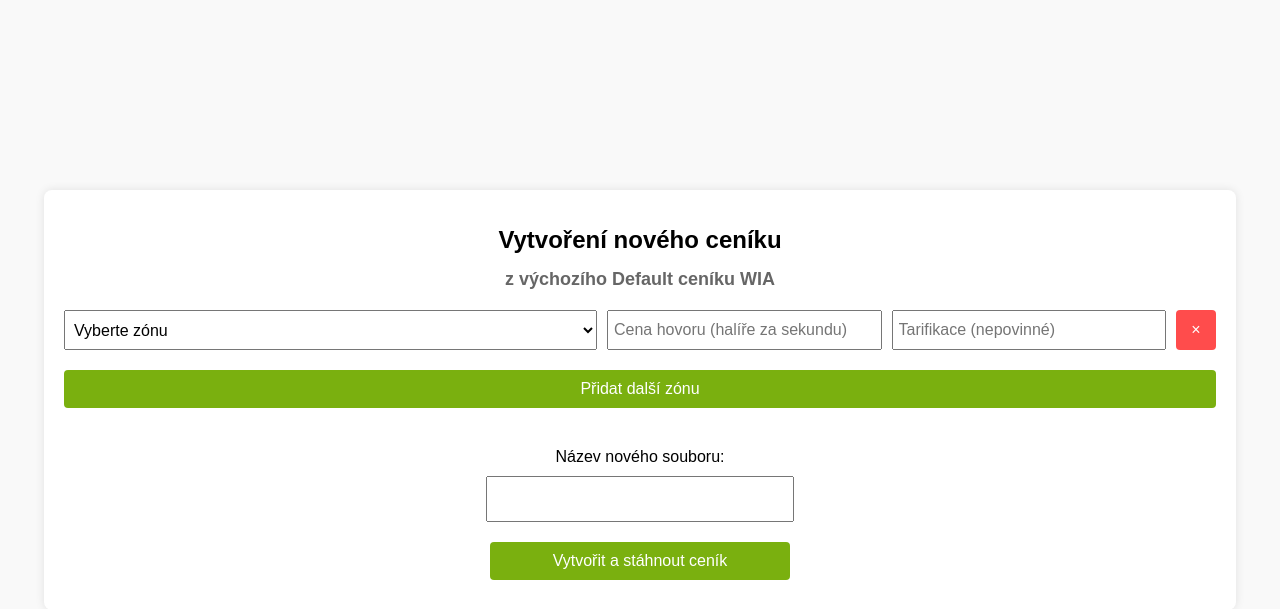
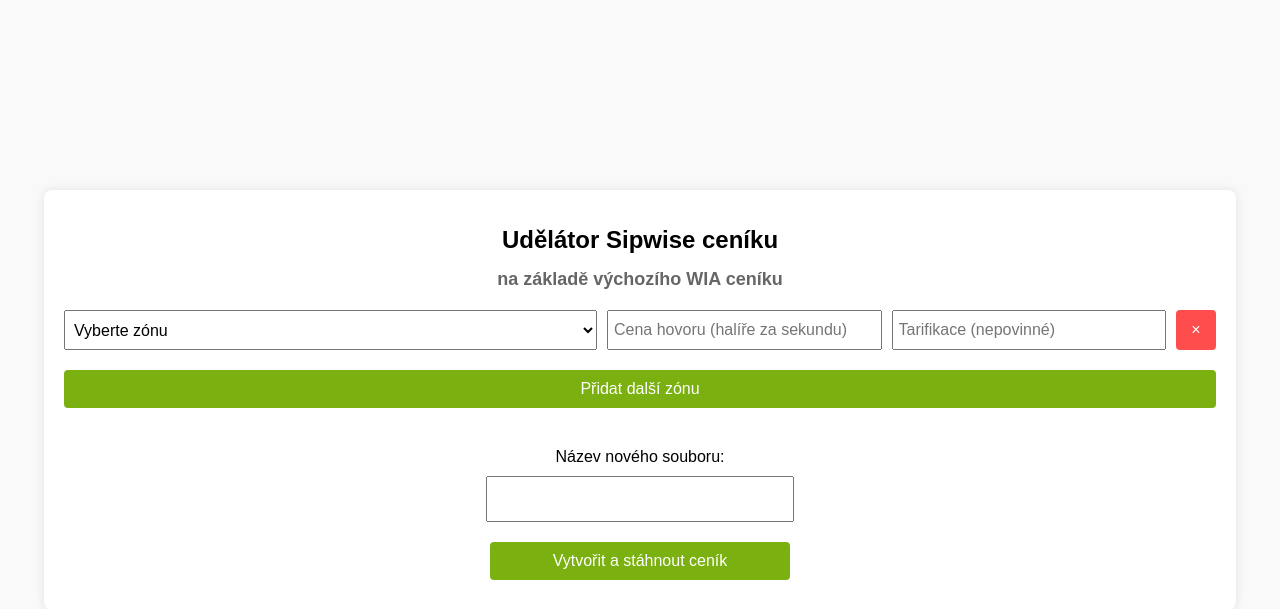
Before and after one commit to zdendael/sws_ceniky, a Flask app: page / in a window 1280 px wide. Shown: the top 609 px of the page. Run offline with Flask 3, Linux system fonts and the light colour scheme.

Commit message:
Update index.html

```diff
--- a/templates/index.html
+++ b/templates/index.html
@@ -1,7 +1,7 @@
 <!doctype html>
 <html>
 <head>
-    <title>Vytvoření nového ceníku</title>
+    <title>Udělátor Sipwise ceníku</title>
     <link rel="stylesheet" href="{{ url_for('static', filename='style.css') }}">
     <style>
         body {
@@ -111,8 +111,8 @@
 </head>
 <body>
     <div class="container">
-        <h1>Vytvoření nového ceníku</h1>
-        <h2>z výchozího Default ceníku WIA</h2>
+        <h1>Udělátor Sipwise ceníku</h1>
+        <h2>na základě výchozího WIA ceníku</h2>
         {% with messages = get_flashed_messages(with_categories=true) %}
           {% if messages %}
             <ul class="flashes">
```
